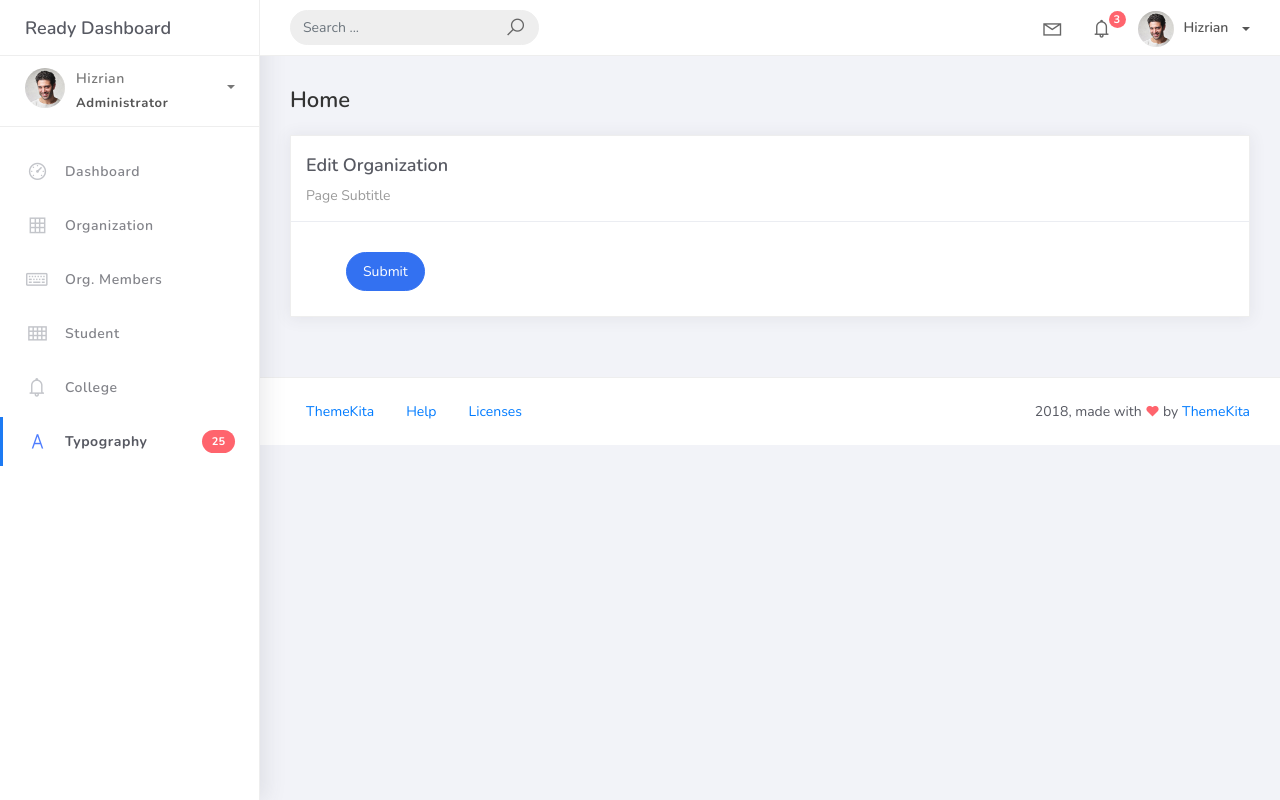
After one commit to Alexispoito/PSUSphere, a Django app: template projectsite/templates/org_edit.html in a window 1280 px wide. The commit adds this page. Run offline with Django 5.2, Linux system fonts and the light colour scheme; the template is opened without the code that fills it, so the values that code supplies are empty; some libraries are stand-ins or nearby versions.

Commit message:
Edit Organization

```diff
--- a/projectsite/projectsite/urls.py
+++ b/projectsite/projectsite/urls.py
@@ -16,7 +16,7 @@
 """
 from django.contrib import admin
 from django.urls import path
-from studentorg.views import HomePageView, OrganizationList, OrganizationCreateView
+from studentorg.views import HomePageView, OrganizationList, OrganizationCreateView, OrganizationUpdateView
 from studentorg import views
 
 urlpatterns = [
@@ -24,4 +24,5 @@
     path('', views.HomePageView.as_view(), name='home'),
     path('organization_list', OrganizationList.as_view(), name='organization-list'),
     path('organization_list/add', OrganizationCreateView.as_view(), name='organization-add'),
+    path('organization_list/<pk>/', OrganizationUpdateView.as_view(), name='organization-update'),
 ]
--- /dev/null
+++ b/projectsite/templates/org_edit.html
@@ -0,0 +1,32 @@
+{% extends 'base.html' %} {% load static %} {% block content %}
+
+<div class="content">
+  <div class="container-fluid">
+    <h4 class="page-title">Home</h4>
+    <div class="row">
+      <div class="col-md-12">
+        <div class="card">
+          <div class="card-header">
+            <div class="card-title">Edit Organization</div>
+            <div class="card-category">Page Subtitle</div>
+          </div>
+
+          <div class="col-md-6">
+            <div class="card-body">
+              <form class="" action="" method="post" novalidate>
+                {% csrf_token %} {% include 'includes/form.html' %}
+
+                <div class="form-group">
+                  <div class="col-md-12 col-sm-3">
+                    <button type="submit" class="btn btn-primary btn-rounded">Submit</button>
+                  </div>
+                </div>
+              </form>
+            </div>
+          </div>
+        </div>
+      </div>
+    </div>
+  </div>
+</div>
+{% endblock %}
```
Also changed, not shown: projectsite/studentorg/views.py (+7 -1 lines), projectsite/templates/org_list.html (+10 -0 lines).
